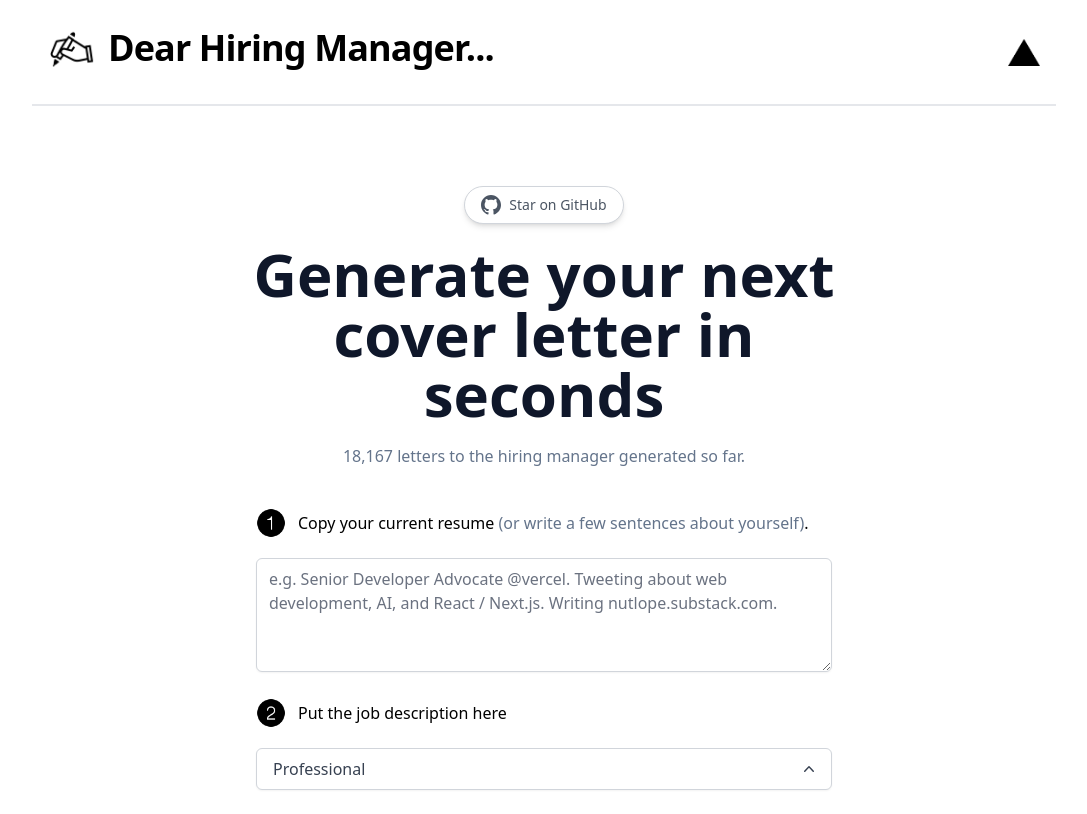
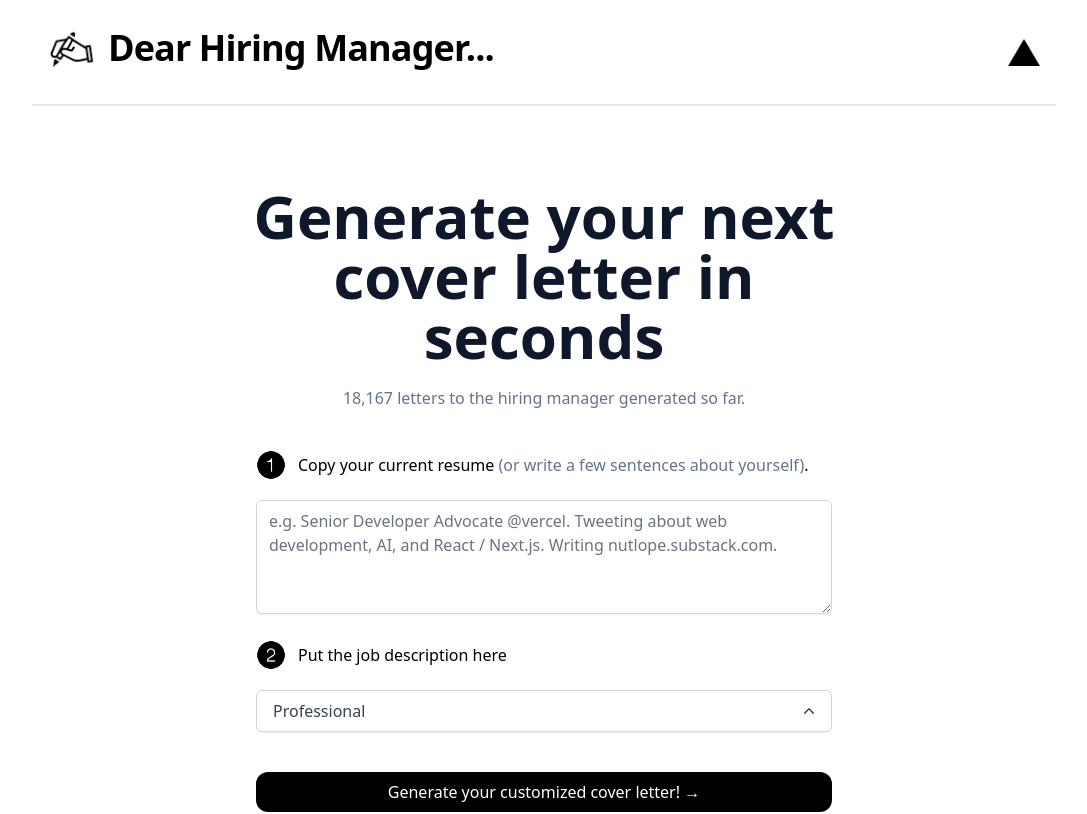
Before and after one commit to sakshamio/DearHiringManager, a Next.js app: page / in a window 1280 px wide. Shown: the top 814 px of the page, without its empty margins (96-1183 px from the left). Built offline with nearby package versions, Linux system fonts and the light colour scheme.

Commit message:
Update index.tsx

```diff
--- a/pages/index.tsx
+++ b/pages/index.tsx
@@ -81,15 +81,6 @@ const Home: NextPage = () => {
 
       <Header />
       <main className="flex flex-1 w-full flex-col items-center justify-center text-center px-4 mt-12 sm:mt-20">
-        <a
-          className="flex max-w-fit items-center justify-center space-x-2 rounded-full border border-gray-300 bg-white px-4 py-2 text-sm text-gray-600 shadow-md transition-colors hover:bg-gray-100 mb-5"
-          href="https://github.com/Nutlope/twitterbio"
-          target="_blank"
-          rel="noopener noreferrer"
-        >
-          <Github />
-          <p>Star on GitHub</p>
-        </a>
         <h1 className="sm:text-6xl text-4xl max-w-2xl font-bold text-slate-900">
           Generate your next cover letter in seconds
         </h1>
```
